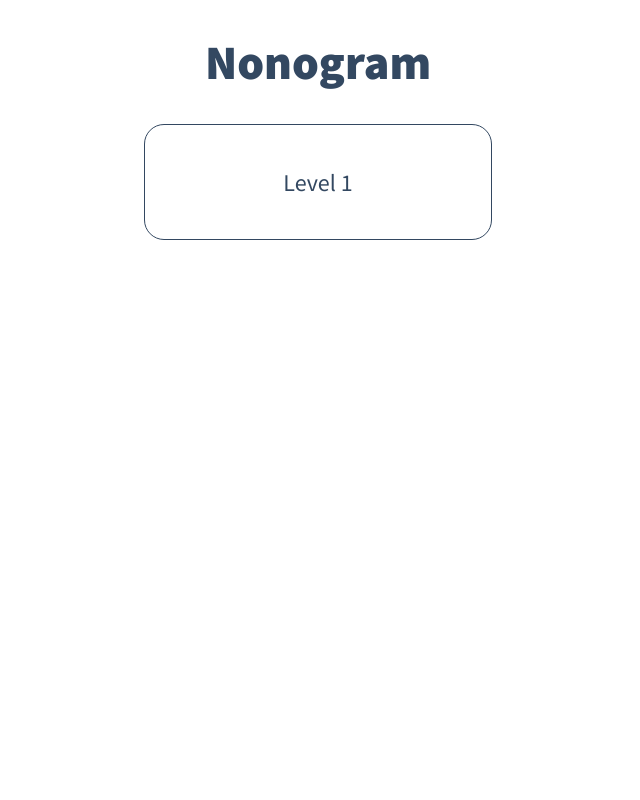
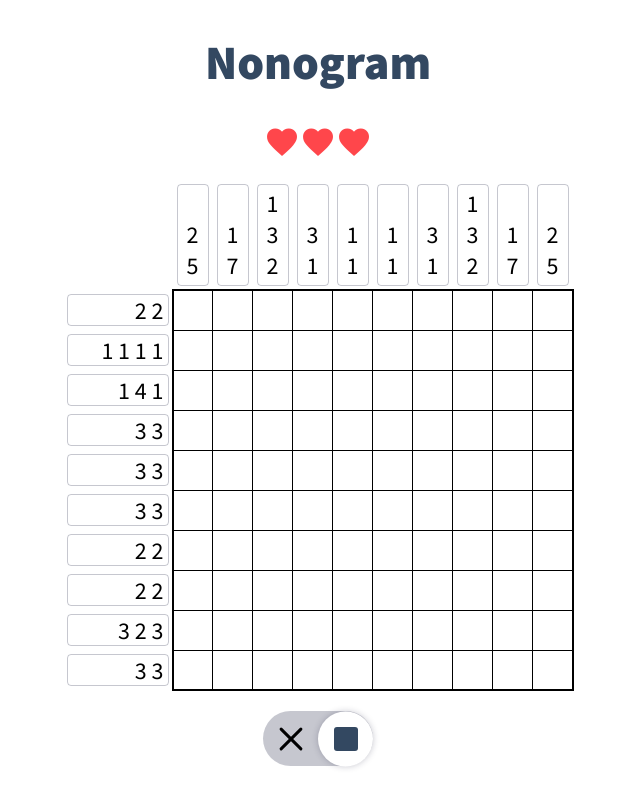
Before and after one commit to DmitrySaf/nonogram, a React (Vite) app: page /level/1 in a window 1280 px wide. Shown: the whole page, without its empty margins (322-962 px from the left). Built offline with nearby package versions, Linux system fonts and the light colour scheme.

Commit message:
added routing to the chosen level

```diff
--- a/src/components/App/App.tsx
+++ b/src/components/App/App.tsx
@@ -3,14 +3,12 @@ import { Provider } from "react-redux/es/exports";
 import {
   BrowserRouter as Router,
   Route,
-  Routes
+  Routes,
+  Outlet
 } from "react-router-dom";
 
 import Levels from "../Levels/Levels";
-import Table from "../Table/Table";
-import ModeChanger from "../ModeChanger/ModeChanger";
-import HealthBar from "../HealthBar/HealthBar";
-import RetryModal from "../RetryModal/RetryModal";
+import Level from "../Level/Level";
 import store from "../../store/store";
 
 import * as data from '../../assets/levels-data-list.json';
@@ -21,16 +19,25 @@ function App() {
 
   return (
     <Provider store={store}>
-      <div className="container">
-        <h1>Nonogram</h1>
-        <Levels levels={levels}/>
-{/*         <HealthBar />
-        <Table level={levels[0]} />
-        <ModeChanger />
-        <RetryModal /> */}
-      </div>
+      <Router>
+        <Routes>
+          <Route path="/" element={<Layout/>}>
+            <Route index element={<Levels levels={levels}/>} />
+            <Route path="/level/:id" element={<Level levels={levels}/>} />
+          </Route>
+        </Routes>
+      </Router>
     </Provider>
   );
 }
 
+const Layout = () => {
+  return (
+    <div className="container">
+      <h1>Nonogram</h1>
+      <Outlet/>
+    </div>
+  )
+}
+
 export default App;
--- /dev/null
+++ b/src/components/Level/Level.tsx
@@ -0,0 +1,22 @@
+import { useParams } from "react-router-dom";
+
+import Table from "../Table/Table";
+import ModeChanger from "../ModeChanger/ModeChanger";
+import HealthBar from "../HealthBar/HealthBar";
+import RetryModal from "../RetryModal/RetryModal";
+
+function Level({ levels }: {levels: any}) {
+  const { id } = useParams();
+  const level = id ? levels.filter((item: any) => item.id == id)[0] : levels[0];
+
+  return (
+    <>
+      <HealthBar/>
+      <Table level={level}/>
+      <ModeChanger/>
+      <RetryModal/>
+    </>
+  );
+}
+
+export default Level;
--- a/src/components/Levels/Levels.scss
+++ b/src/components/Levels/Levels.scss
@@ -18,6 +18,7 @@
     justify-content: center;
     cursor: pointer;
     transition: .2s all;
+    text-decoration: none;
     &:hover {
       color: #fff;
       background-color: $color-primary;
--- a/src/components/Levels/Levels.tsx
+++ b/src/components/Levels/Levels.tsx
@@ -1,4 +1,6 @@
 import React from 'react';
+
+import { Link } from "react-router-dom";
 
 import './Levels.scss';
 
@@ -24,9 +26,9 @@ function Levels({ levels }: {levels: ILevel[]}) {
 
 const Level = ({ index }: {index: number}) => {
   return (
-    <div className="levels__level">
+    <Link to={`/level/${index}`} className="levels__level">
       Level {index}
-    </div>
+    </Link>
   )
 }
 
```
